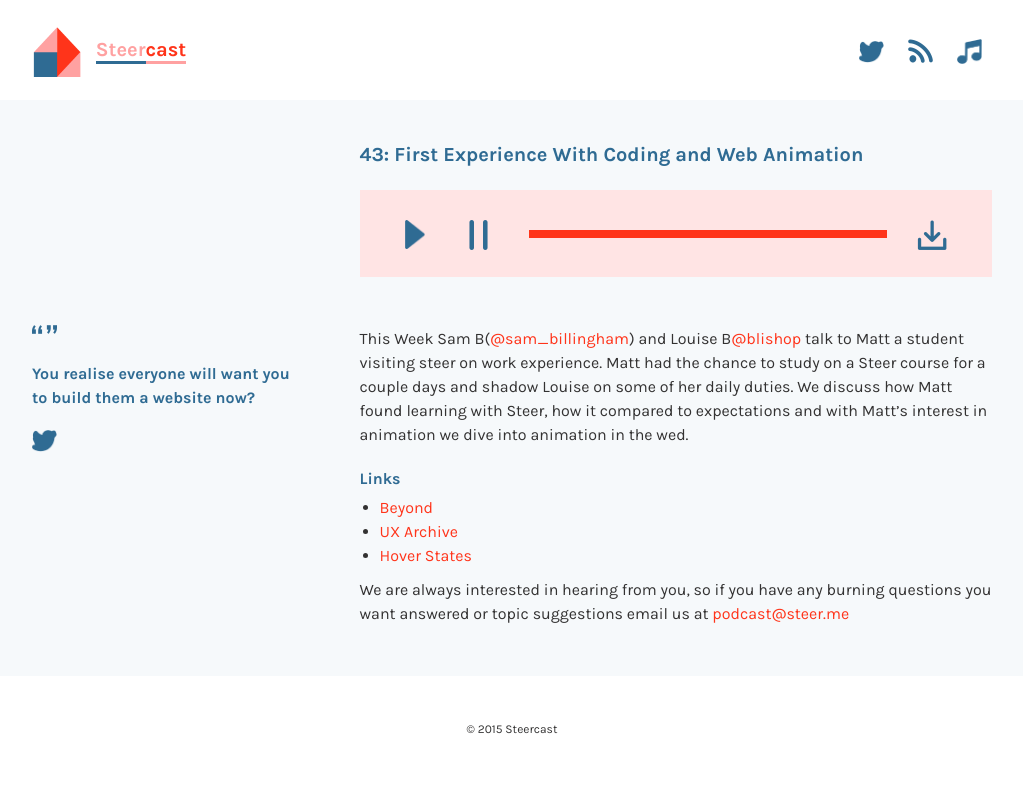
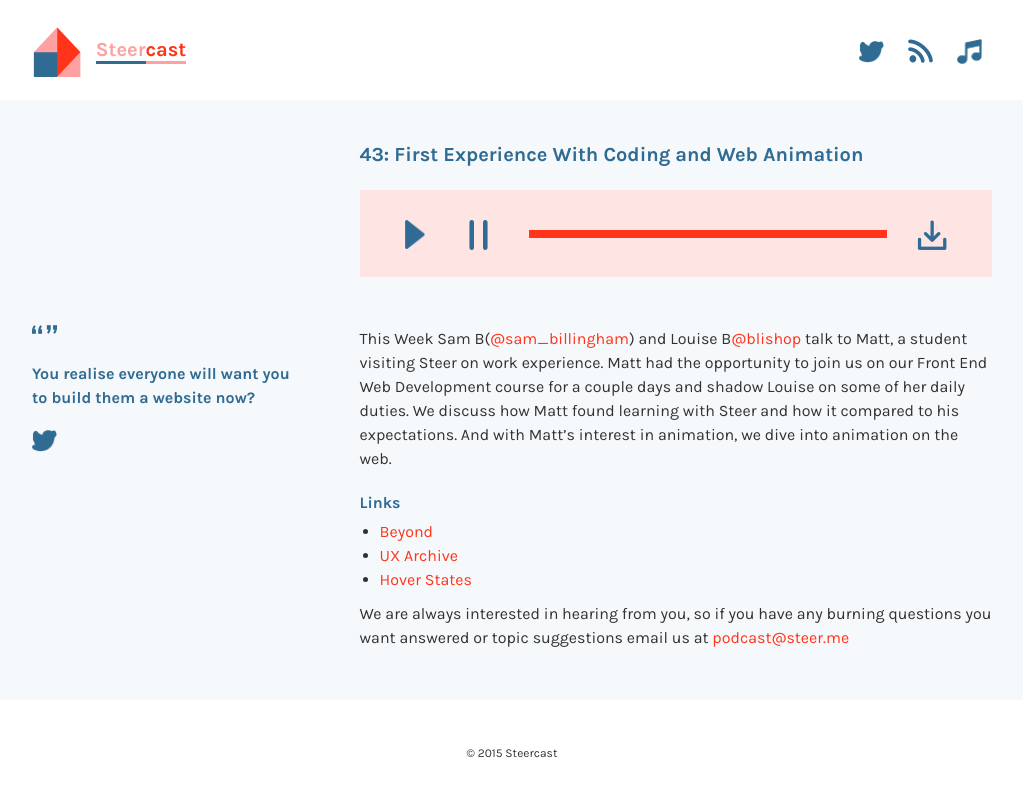
Before and after one commit to vivienney/podcast, a Jekyll site: the page built from _episodes/43.markdown, in a window 1280 px wide. Shown: the top 797 px of the page, without its empty margins (128-1151 px from the left). Built offline with Jekyll 4.4.1, drawn with Linux system fonts in a browser that asks for light colours.

Commit message:
Update 43.markdown

```diff
--- a/_episodes/43.markdown
+++ b/_episodes/43.markdown
@@ -12,7 +12,7 @@
 
 # The main content cant be more than 4,000 characters
 ---
-This Week Sam B([@sam_billingham](https://twitter.com/sam_billingham)) and Louise B[@blishop](https://twitter.com/blishop) talk to Matt a student visiting steer on work experience. Matt had the chance to study on a Steer course for a couple days and shadow Louise on some of her daily duties. We discuss how Matt found learning with Steer, how it compared to expectations and with Matt's interest in animation we dive into animation in the wed.
+This Week Sam B([@sam_billingham](https://twitter.com/sam_billingham)) and Louise B[@blishop](https://twitter.com/blishop) talk to Matt, a student visiting Steer on work experience. Matt had the opportunity to join us on our Front End Web Development course for a couple days and shadow Louise on some of her daily duties. We discuss how Matt found learning with Steer and how it compared to his expectations. And with Matt's interest in animation, we dive into animation on the web.
 
 #### Links
 - [Beyond](http://beyondconf.co)
```
